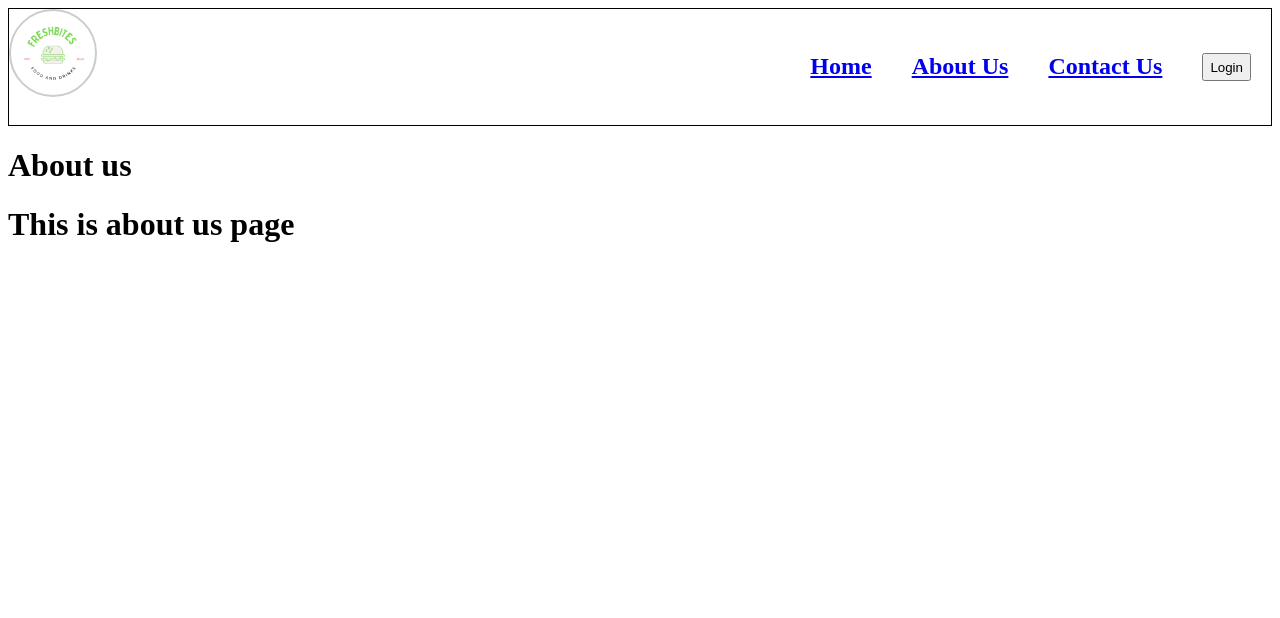
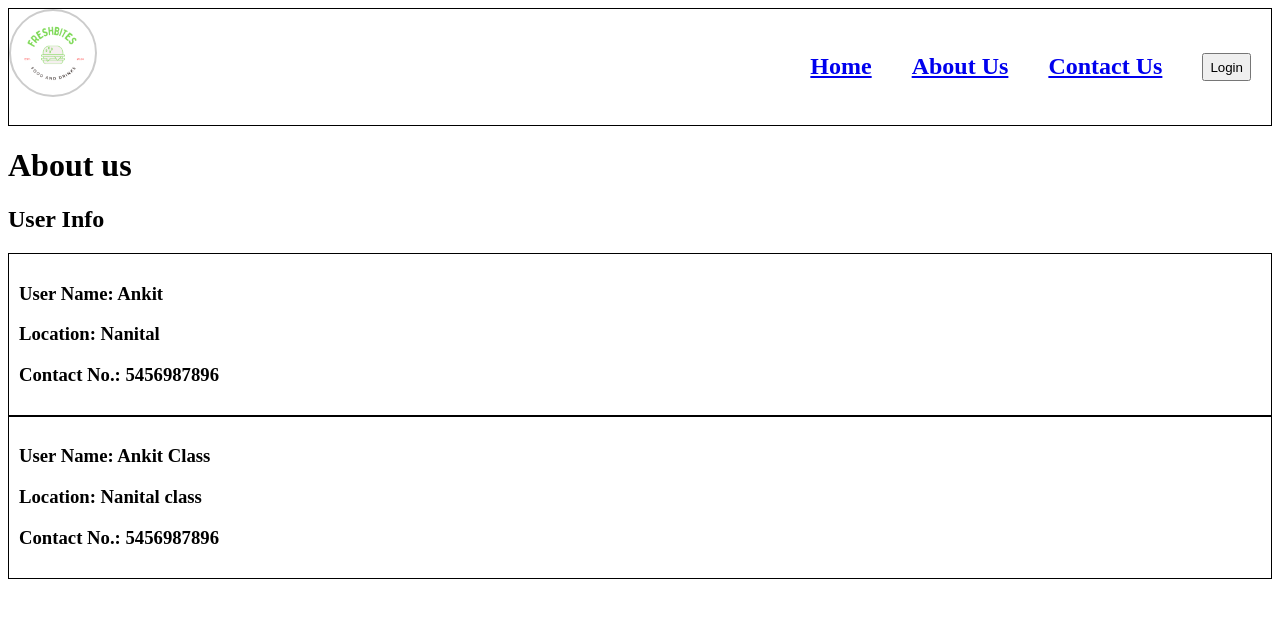
Before and after one commit to ankitpastaur/react-food-ordering-app, a React (Vite) app: page /about in a window 1280 px wide. Shown: the top 618 px of the page. Built offline with nearby package versions, Linux system fonts and the light colour scheme.

Commit message:
Added about us page using class based and function based component

```diff
--- a/index.css
+++ b/index.css
@@ -71,3 +71,8 @@
 .filter-btn{
     display: flex;
 }
+
+.user-card{
+    border: 1px solid black;
+    padding: 10px;
+}
--- a/src/components/About.js
+++ b/src/components/About.js
@@ -1,10 +1,18 @@
 import React from "react";
+import User from "./User";
+import UserClass from "./UserClass";
 
 const About = () => {
   return (
     <div>
       <h1>About us</h1>
-      <h1>This is about us page</h1>
+      <h2>User Info</h2>
+      <User name={"Ankit"} location={"Nanital"} contactNo={5456987896} />
+      <UserClass
+        name={"Ankit Class"}
+        location={"Nanital class"}
+        contactNo={5456987896}
+      />
     </div>
   );
 };
--- /dev/null
+++ b/src/components/User.js
@@ -0,0 +1,12 @@
+const User = (props) => {
+  const { name, location, contactNo } = props;
+  return (
+    <div className="user-card">
+      <h3>User Name: {name}</h3>
+      <h3>Location: {location}</h3>
+      <h3>Contact No.: {contactNo}</h3>
+    </div>
+  );
+};
+
+export default User;
--- /dev/null
+++ b/src/components/UserClass.js
@@ -0,0 +1,18 @@
+import React from "react";
+
+class UserClass extends React.Component {
+  constructor(props) {
+    super(props);
+  }
+  render() {
+    const { name, location, contactNo } = this.props;
+    return (
+      <div className="user-card">
+        <h3>User Name: {name}</h3>
+        <h3>Location: {location}</h3>
+        <h3>Contact No.: {contactNo}</h3>
+      </div>
+    );
+  }
+}
+export default UserClass;
```
